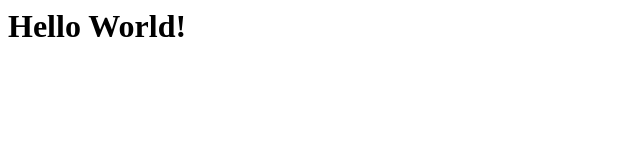
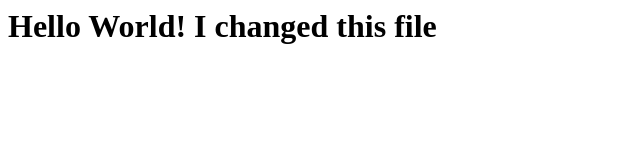
Before and after one commit to ellie489/YAML, a plain HTML site: page index.html in a window 1280 px wide. Shown: the whole page, without its empty margins (0-640 px from the left). Drawn offline with Linux system fonts and the light colour scheme.

Commit message:
changes-index-file

```diff
--- a/index.html
+++ b/index.html
@@ -3,6 +3,6 @@
   <title>GitHub Pages Demo</title>
 </head>
 <body>
-  <h1>Hello World!</h1>
+  <h1>Hello World! I changed this file</h1>
 </body>
 </html>
```
